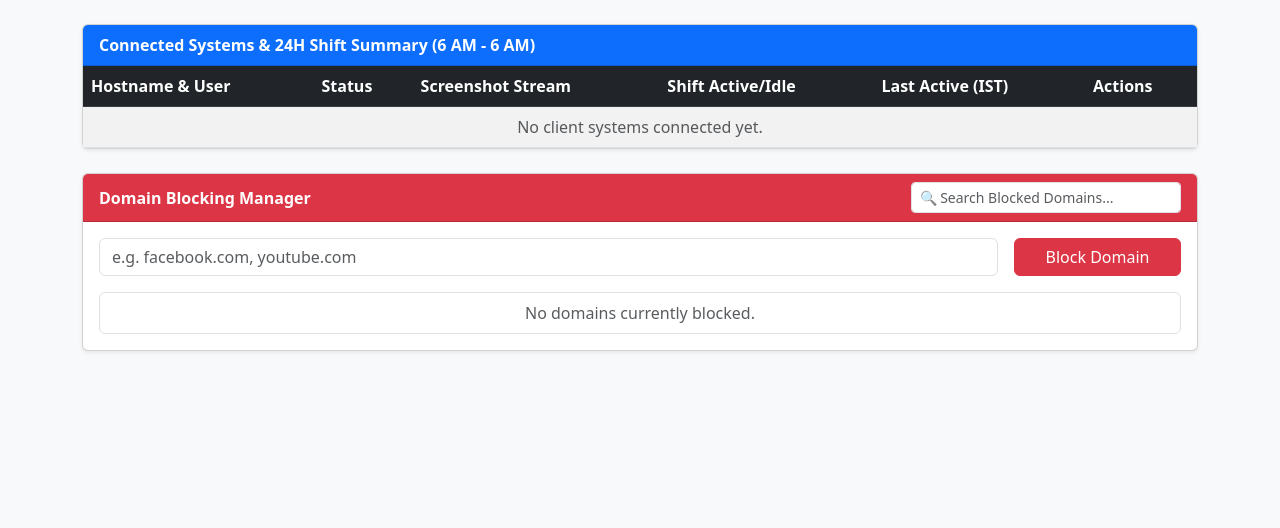
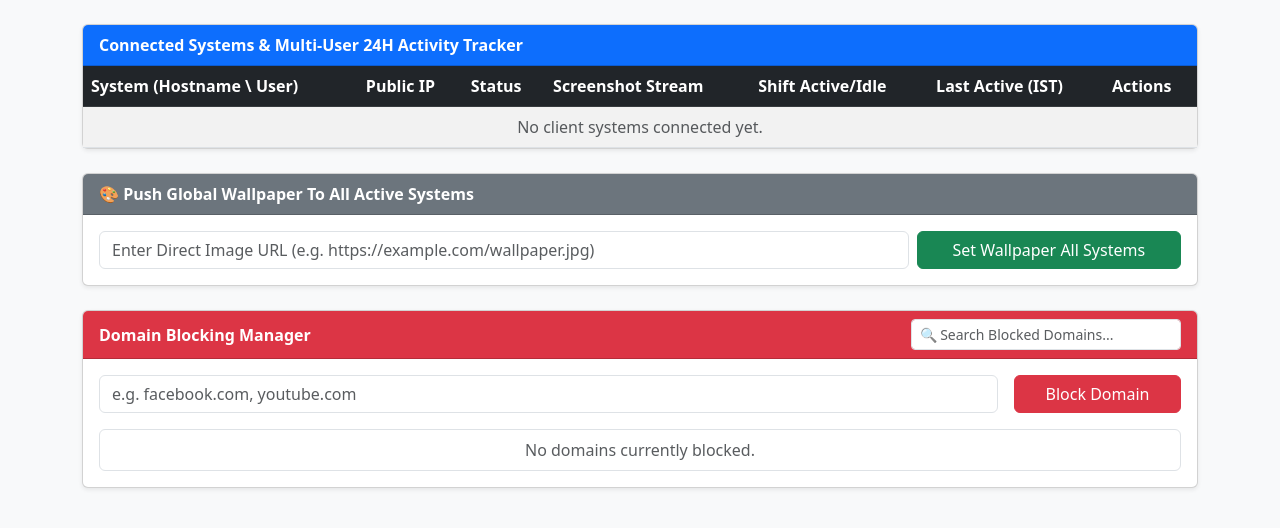
Before and after one commit to Bhandari7055/rmm-cloud-server, a Flask app: page /dashboard in a window 1280 px wide. Shown: the part 56-584 px from the top of the page. Run offline with Flask 3, Linux system fonts and the light colour scheme; the visitor is signed in with stand-in values (Sample User, id 1).

Commit message:
Update dashboard layout and functionality

```diff
--- a/templates/dashboard.html
+++ b/templates/dashboard.html
@@ -18,14 +18,15 @@
     </nav>
 
     <div class="container mt-4">
-        <!-- Connected Systems & Shift Activity -->
+        <!-- Connected Systems & User Tracking -->
         <div class="card shadow-sm mb-4">
-            <div class="card-header bg-primary text-white fw-bold">Connected Systems & 24H Shift Summary (6 AM - 6 AM)</div>
+            <div class="card-header bg-primary text-white fw-bold">Connected Systems & Multi-User 24H Activity Tracker</div>
             <div class="card-body p-0">
                 <table class="table table-hover table-striped mb-0">
                     <thead class="table-dark">
                         <tr>
-                            <th>Hostname & User</th>
+                            <th>System (Hostname \ User)</th>
+                            <th>Public IP</th>
                             <th>Status</th>
                             <th>Screenshot Stream</th>
                             <th>Shift Active/Idle</th>
@@ -35,12 +36,15 @@
                     </thead>
                     <tbody>
                         {% if systems %}
-                            {% for host, info in systems.items() %}
+                            {% for sys_key, info in systems.items() %}
                             <tr>
-                                <td class="fw-bold">{{ host }}</td>
+                                <td class="fw-bold">{{ sys_key }}</td>
+                                <td><span class="badge bg-dark">{{ info.ip_address if info.ip_address else 'N/A' }}</span></td>
                                 <td>
                                     {% if info.agent_status == 'Active' %}
                                         <span class="badge bg-success">Active</span>
+                                    {% elif info.agent_status == '2 Day Not Active System' %}
+                                        <span class="badge bg-dark text-warning">2 Day Not Active System</span>
                                     {% else %}
                                         <span class="badge bg-danger">Offline / Idle</span>
                                     {% endif %}
@@ -53,17 +57,33 @@
                                 </td>
                                 <td>{{ info.last_active }}</td>
                                 <td>
-                                    <button class="btn btn-sm btn-info text-white" onclick="viewHistory('{{ host }}')">View Per-Day History</button>
+                                    <button class="btn btn-sm btn-info text-white me-1" onclick="viewHistory('{{ sys_key }}')">View History</button>
+                                    <button class="btn btn-sm btn-outline-danger" onclick="deleteSystem('{{ sys_key }}')">Remove</button>
                                 </td>
                             </tr>
                             {% endfor %}
                         {% else %}
                             <tr>
-                                <td colspan="6" class="text-center text-muted">No client systems connected yet.</td>
+                                <td colspan="7" class="text-center text-muted">No client systems connected yet.</td>
                             </tr>
                         {% endif %}
                     </tbody>
                 </table>
+            </div>
+        </div>
+
+        <!-- Global Wallpaper Manager -->
+        <div class="card shadow-sm mb-4">
+            <div class="card-header bg-secondary text-white fw-bold">🎨 Push Global Wallpaper To All Active Systems</div>
+            <div class="card-body">
+                <div class="row g-2">
+                    <div class="col-md-9">
+                        <input type="text" id="wallpaperUrlInput" class="form-control" placeholder="Enter Direct Image URL (e.g. https://example.com/wallpaper.jpg)" value="{{ target_wallpaper }}">
+                    </div>
+                    <div class="col-md-3">
+                        <button class="btn btn-success w-100" onclick="pushWallpaper()">Set Wallpaper All Systems</button>
+                    </div>
+                </div>
             </div>
         </div>
 
@@ -97,7 +117,7 @@
         </div>
     </div>
 
-    <!-- Date-Wise History Modal with Search Box -->
+    <!-- History Modal -->
     <div class="modal fade" id="historyModal" tabindex="-1" aria-hidden="true">
         <div class="modal-dialog modal-lg modal-dialog-scrollable">
             <div class="modal-content">
@@ -131,7 +151,7 @@
         </div>
     </div>
 
-    <!-- Reset Password Modal -->
+    <!-- Password Reset Modal -->
     <div class="modal fade" id="resetPasswordModal" tabindex="-1" aria-hidden="true">
         <div class="modal-dialog">
             <div class="modal-content">
@@ -162,12 +182,39 @@
     <script src="https://cdn.jsdelivr.net/npm/bootstrap@5.3.0/dist/js/bootstrap.bundle.min.js"></script>
     <script>
         let historyModalObj;
-        let currentHost = '';
+        let currentSystemKey = '';
         let fullHistoryCache = [];
 
-        function viewHistory(hostname) {
-            currentHost = hostname;
-            document.getElementById('historyModalTitle').innerText = "Browsing History: " + hostname;
+        function pushWallpaper() {
+            const url = document.getElementById('wallpaperUrlInput').value.trim();
+            fetch('/api/set-wallpaper', {
+                method: 'POST',
+                headers: {'Content-Type': 'application/json'},
+                body: JSON.stringify({ wallpaper_url: url })
+            })
+            .then(res => res.json())
+            .then(data => {
+                alert("Wallpaper update pushed to all connected systems!");
+            });
+        }
+
+        function deleteSystem(sysKey) {
+            if(confirm("Are you sure you want to remove " + sysKey + " from server?")) {
+                fetch('/api/system/delete', {
+                    method: 'POST',
+                    headers: {'Content-Type': 'application/json'},
+                    body: JSON.stringify({ system_key: sysKey })
+                })
+                .then(res => res.json())
+                .then(data => {
+                    if(data.status === 'success') location.reload();
+                });
+            }
+        }
+
+        function viewHistory(sysKey) {
+            currentSystemKey = sysKey;
+            document.getElementById('historyModalTitle').innerText = "Browsing History: " + sysKey;
             const today = new Date().toISOString().split('T')[0];
             document.getElementById('historyDateSelect').value = today;
             document.getElementById('historySearchInput').value = '';
@@ -179,7 +226,7 @@
 
         function loadDateHistory() {
             const selectedDate = document.getElementById('historyDateSelect').value;
-            fetch(`/api/system/history?hostname=${encodeURIComponent(currentHost)}&date=${selectedDate}`)
+            fetch(`/api/system/history?hostname=${encodeURIComponent(currentSystemKey)}&date=${selectedDate}`)
             .then(res => res.json())
             .then(data => {
                 fullHistoryCache = data.history || [];
@@ -227,11 +274,7 @@
 
             items.forEach(item => {
                 const text = item.querySelector('.domain-text').innerText.toLowerCase();
-                if(text.includes(query)) {
-                    item.style.display = 'flex';
-                } else {
-                    item.style.display = 'none';
-                }
+                item.style.display = text.includes(query) ? 'flex' : 'none';
             });
         }
 
@@ -248,9 +291,7 @@
             })
             .then(res => res.json())
             .then(data => {
-                if(data.status === 'success') {
-                    location.reload();
-                }
+                if(data.status === 'success') location.reload();
             });
         });
 
@@ -262,9 +303,7 @@
             })
             .then(res => res.json())
             .then(data => {
-                if(data.status === 'success') {
-                    location.reload();
-                }
+                if(data.status === 'success') location.reload();
             });
         }
 
```
